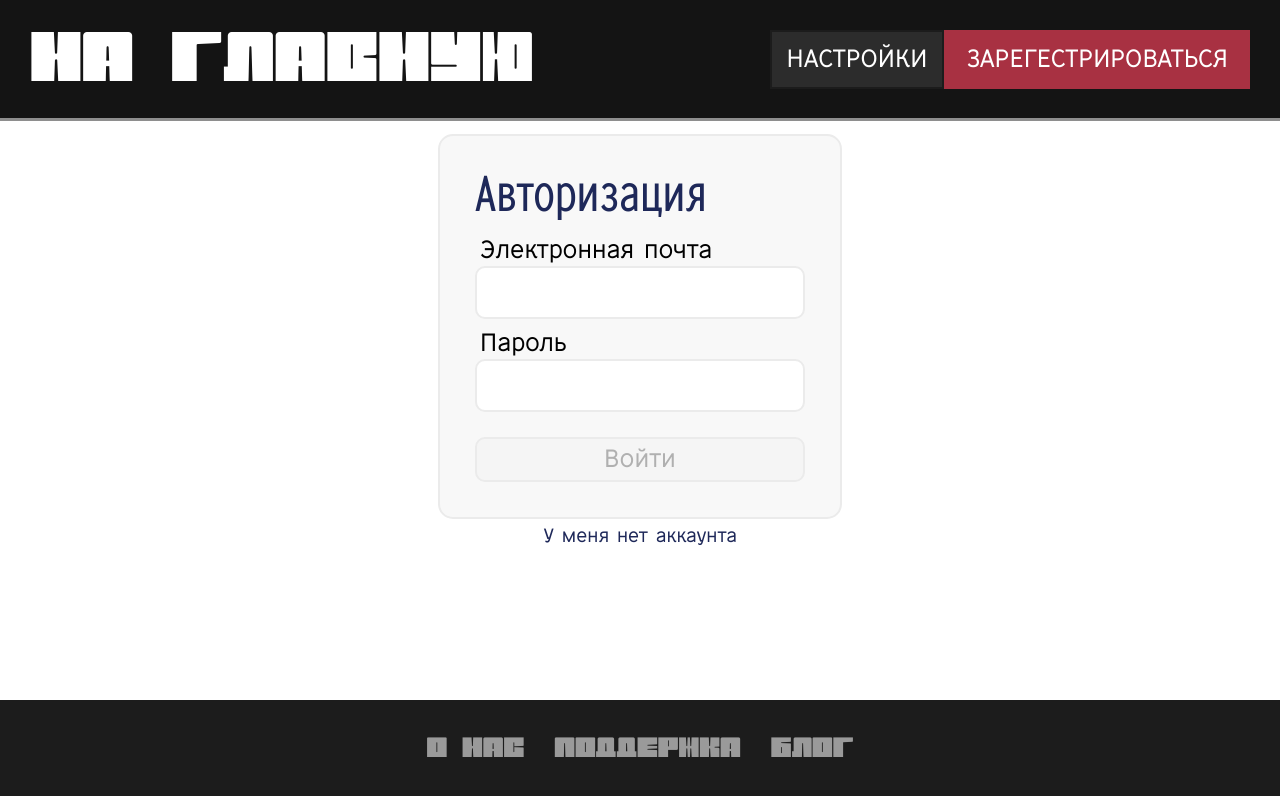
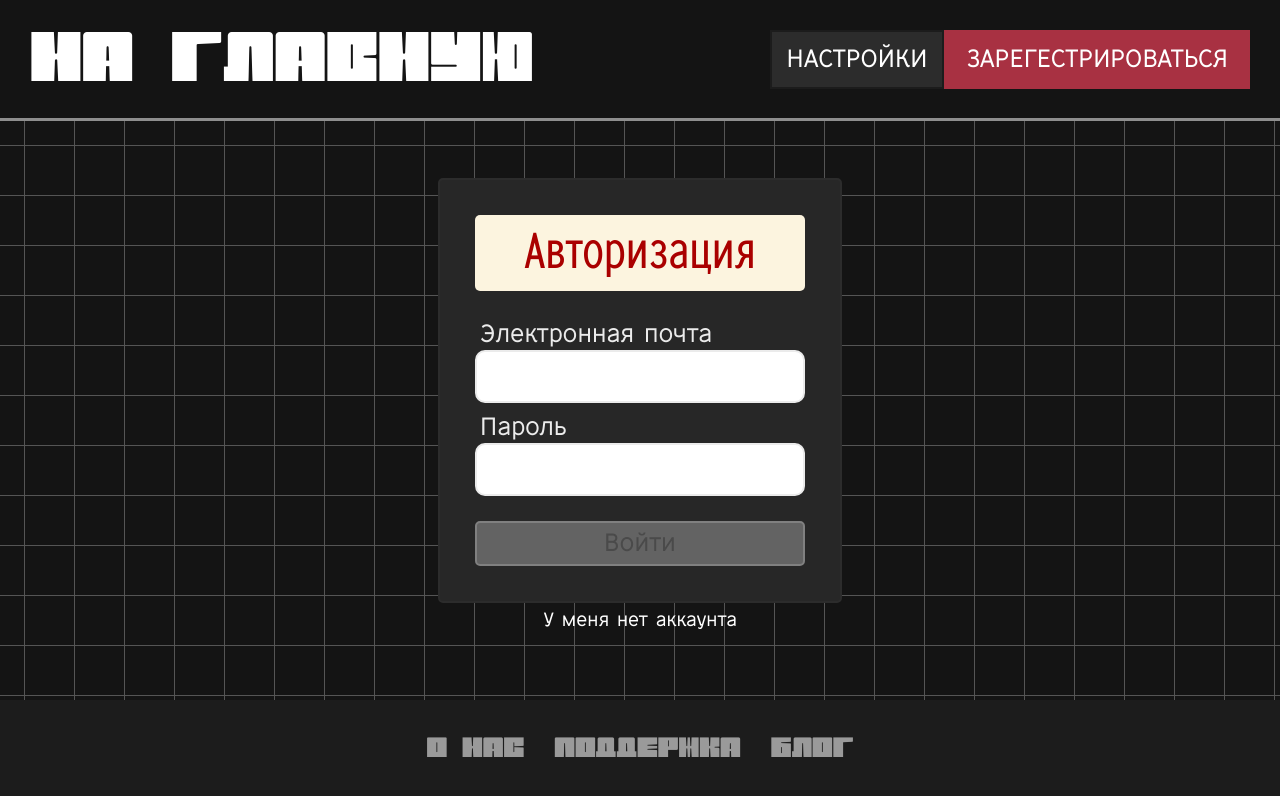
Before and after one commit to hellosooka/SGB_MainHub-client, a Vue app: page /authorization in a window 1280 px wide. Shown: the top 796 px of the page. Built offline with nearby package versions, Linux system fonts and the light colour scheme.

Commit message:
redesign auth and reg

```diff
--- a/src/components/GamesList/GameCard.vue
+++ b/src/components/GamesList/GameCard.vue
@@ -36,7 +36,10 @@ const isBought = computed(() => {
         <span class="description"> {{ description }} </span>
       </div>
       <div class="footer_container">
-        <span v-if="!isBought" class="price"> {{ price }}р </span>
+        <span v-if="!isBought" class="price">
+          <span v-if="price != 0"> {{ price }} </span>
+          <span v-else v-upper-case class="free"> free </span>
+        </span>
         <GameButton v-if="isBought" type="play"> Играть </GameButton>
         <GameButton v-else type="buy">
           <router-link :to="`/games/${id}`"> Купить </router-link>
@@ -54,10 +57,12 @@ const isBought = computed(() => {
   background-color: #2c2c2c;
   border: 4px solid black;
 
-  transition: 200ms cubic-bezier(0.23, 1, 0.32, 1);
+  transition: 100ms;
 }
 
-.card_container:hover {}
+.card_container:hover {
+  border: 4px solid #434343;
+}
 
 .image {
   object-fit: cover;
@@ -141,6 +146,10 @@ const isBought = computed(() => {
   }
 }
 
+.free {
+  color: #f6c453;
+}
+
 @media (max-width: 650px) {
   .card_container {
     width: 100%;
--- a/src/components/GamesList/GamesList.vue
+++ b/src/components/GamesList/GamesList.vue
@@ -2,9 +2,11 @@
 import GamesListHeader from "./GamesListHeader.vue";
 import GameCard from "./GameCard.vue";
 import { useGamesStore } from "../../stores/games";
-import { ref, computed, watch } from "vue";
+import { ref, computed } from "vue";
+import { useAuthStore } from "../../stores/auth";
 
 const gamesStore = useGamesStore();
+const authStore = useAuthStore();
 
 const filterType = ref("");
 const changeGames = (data) => {
@@ -17,12 +19,12 @@ const searchGame = (data) => {
 };
 
 const searchedGame = computed(() => {
-  if (filterType.value == "all") {
-    return gamesStore.allGames.filter((game) =>
+  if (filterType.value == "bought") {
+    return gamesStore.userGames.filter((game) =>
       game.title.includes(searchQuery.value)
     );
   } else {
-    return gamesStore.userGames.filter((game) =>
+    return gamesStore.allGames.filter((game) =>
       game.title.includes(searchQuery.value)
     );
   }
@@ -50,16 +52,16 @@ const searchedGame = computed(() => {
         :id="game.id"
         :title="game.title"
         :description="game.description"
-        :imageLink="game.image"
+        :imageLink="`${gamesStore.HOST}/${game.image}`"
         :tags="game.tags"
         :price="game.price"
       />
     </div>
     <div
       class="ups_container"
-      v-if="filterType != 'all' && searchedGame.length == 0"
+      v-if="searchedGame.length == 0 && authStore.isRegistering"
     >
-      <span class="ups_message"> Упс! У вас пока нет ни одной игры </span>
+      <span class="ups_message"> Упс! Здесь ни одной игры </span>
     </div>
   </div>
 </template>
@@ -71,6 +73,7 @@ const searchedGame = computed(() => {
   align-items: center;
   background-color: #1c1c1c;
   width: 98%;
+  padding-bottom: 1vw;
 }
 
 .cards_container {
--- a/src/components/GamesList/GamesListHeader.vue
+++ b/src/components/GamesList/GamesListHeader.vue
@@ -26,6 +26,7 @@ watch(searchQuery, (count) => {
           name="radio"
           value="all"
           v-model="filterValue"
+          checked
         />
         <label for="radio-2" v-upper-case>все</label>
       </div>
@@ -36,7 +37,6 @@ watch(searchQuery, (count) => {
           name="radio"
           value="bought"
           v-model="filterValue"
-          checked
         />
         <label for="radio-1" v-upper-case> купленные </label>
       </div>
--- a/src/views/AuthorizationView.vue
+++ b/src/views/AuthorizationView.vue
@@ -32,12 +32,13 @@ const onSubmit = async () => {
 </script>
 
 <template>
-  <div class="container">
+  <div class="auth_background">
+    <div class="auth_container">
       <span class="error_message" v-if="authStore.isError">
         {{ authStore.errorMessage }}
       </span>
       <form @submit.prevent="onSubmit" class="form_container">
-      <span class="title"> Авторизация </span>
+        <div class="title">Авторизация</div>
         <label class="label" for="email"> Электронная почта </label>
         <input v-model="email" class="input" id="email" type="email" />
         <label class="label" for="password"> Пароль </label>
@@ -55,20 +56,42 @@ const onSubmit = async () => {
         У меня нет аккаунта
       </router-link>
     </div>
+  </div>
 </template>
 
 <style scoped>
-.container {
+.auth_background {
+  background-color: #141414;
+}
+
+.auth_container {
   display: flex;
   flex-direction: column;
   align-items: center;
-  margin-bottom: 30px;
+  height: 100%;
+  justify-content: center;
+
+  background: linear-gradient(
+      to right,
+      transparent 48%,
+      #555 49%,
+      #555 50%,
+      transparent 51%
+    ),
+    linear-gradient(
+      to bottom,
+      transparent 48%,
+      #555 49%,
+      #555 50%,
+      transparent 51%
+    );
+  background-size: 50px 50px;
 }
 
 .error_message {
   padding: 1vw;
   border: 2px solid #e13b37;
-  border-radius: 10px;
+  border-radius: 5px;
   background-color: #f8f8f8;
   font-family: "St_sign normal";
   color: #e13b37;
@@ -78,18 +101,22 @@ const onSubmit = async () => {
 .title {
   font-size: 50px;
   font-family: "St_Sign condensed";
-  color: #1e2859;
-  margin-bottom: 5px;
+  margin-bottom: 1.5vw;
+  text-align: center;
+  padding: 1vw;
+  background-color: #fcf4df;
+  color: #aa0000;
+  border-radius: 5px;
 }
 
 .form_container {
   display: flex;
   flex-direction: column;
-  border: 2px solid #ebebeb;
-  border-radius: 15px;
+  border: 2px solid #2c2c2c;
+  border-radius: 5px;
   margin-top: 1vw;
   padding: 35px;
-  background-color: #f8f8f8;
+  background-color: #272727;
 }
 
 .label {
@@ -98,6 +125,7 @@ const onSubmit = async () => {
   margin-bottom: 3px;
   font-size: 25px;
   font-family: "St_Sign normal";
+  color: #ebebeb;
 }
 
 .input {
@@ -111,8 +139,8 @@ const onSubmit = async () => {
 .button {
   margin-top: 25px;
   font-size: 25px;
-  border-radius: 10px;
-  border: 2px solid #ebebeb;
+  border-radius: 5px;
+  border: 2px solid gray;
   padding: 8px;
   font-family: "St_Sign normal";
 
@@ -120,16 +148,16 @@ const onSubmit = async () => {
 }
 
 .active {
-  background-color: #1e2859;
+  background-color: #a83142;
   color: white;
-  border: 2px solid #1e2859;
+  border: 2px solid #8d2837;
 }
 
 .link {
   padding-top: 8px;
   font-size: 1.5vw;
   font-family: "St_Sign normal";
-  color: #1e2859;
+  color: white;
   margin-bottom: 2vw;
 }
 
--- a/src/views/GameView.vue
+++ b/src/views/GameView.vue
@@ -56,7 +56,12 @@ function getRandomIntInclusive(min, max) {
       </div>
       <button class="game-functions_button">
         <span v-if="isBought"> Играть </span>
-        <span v-else> Купить </span>
+        <span v-else>
+          <span v-if="gameData.price != 0">
+            Купить за {{ gameData.price }}р
+          </span>
+          <span class="free" v-else> Получить </span>
+        </span>
       </button>
     </div>
   </div>
@@ -75,6 +80,10 @@ function getRandomIntInclusive(min, max) {
   height: 5px;
   width: 99%;
   border: none;
+}
+
+.free {
+  font-size: 3.7vw;
 }
 
 .game-description_container {
@@ -156,21 +165,26 @@ function getRandomIntInclusive(min, max) {
 
 .game-functions_button {
   position: fixed;
-  right: 3vw;
-  bottom: 3vw;
+  right: 2vw;
+  bottom: 2vw;
   font-family: "St_sign normal";
-  font-size: 3.5vw;
-  padding: 1vw 3vw;
+  font-size: 3vw;
+  padding: 1vw 2vw;
   box-shadow: 10px 10px black;
   border: 4px solid black;
   background-color: #760000;
   color: white;
 
-  transition: 200ms cubic-bezier(1, 0, 0, 1);
+  transition: 200ms;
 }
 
 .game-functions_button:hover {
   background-color: #8d2837;
+}
+
+.game-functions_button:active {
+  box-shadow: 0px 0px black;
+  transform: translate(10px, 10px);
 }
 
 @media (max-width: 820px) {
--- a/src/views/PurchasesView.vue
+++ b/src/views/PurchasesView.vue
@@ -15,11 +15,12 @@ import GamesList from "../components/GamesList/GamesList.vue";
 .background {
   background-color: #141414;
 }
+
 .container {
   display: flex;
   flex-direction: column;
   align-items: center;
-  margin-bottom: 20px;
+  margin-bottom: 1.5vw;
 
   border: none;
   border-radius: 20px 20px 0px 0px;
--- a/src/views/RegistrationView.vue
+++ b/src/views/RegistrationView.vue
@@ -41,7 +41,8 @@ const onSubmit = async () => {
 </script>
 
 <template>
-  <div class="container">
+  <div class="reg_background">
+    <div class="reg_container">
       <span class="error_message" v-if="authStore.isError">
         {{ authStore.errorMessage }}
       </span>
@@ -70,20 +71,42 @@ const onSubmit = async () => {
         Я уже зарегестрирован
       </router-link>
     </div>
+  </div>
 </template>
 
 <style scoped>
-.container {
+.reg_background {
+  background-color: #141414;
+}
+
+.reg_container {
   display: flex;
   flex-direction: column;
   align-items: center;
-  margin-bottom: 30px;
+  height: 100%;
+  justify-content: center;
+
+  background: linear-gradient(
+      to right,
+      transparent 48%,
+      #555 49%,
+      #555 50%,
+      transparent 51%
+    ),
+    linear-gradient(
+      to bottom,
+      transparent 48%,
+      #555 49%,
+      #555 50%,
+      transparent 51%
+    );
+  background-size: 50px 50px;
 }
 
 .error_message {
   padding: 1vw;
   border: 2px solid #e13b37;
-  border-radius: 10px;
+  border-radius: 5px;
   background-color: #f8f8f8;
   font-family: "St_sign normal";
   color: #e13b37;
@@ -93,19 +116,22 @@ const onSubmit = async () => {
 .title {
   font-size: 50px;
   font-family: "St_Sign condensed";
-  color: #1e2859;
+  margin-bottom: 1.5vw;
+  text-align: center;
+  padding: 1vw;
+  background-color: #fcf4df;
+  color: #3548a0;
+  border-radius: 5px;
 }
 
 .form_container {
   display: flex;
   flex-direction: column;
-  border: 2px solid #ebebeb;
-  border-radius: 15px;
+  border: 2px solid #2c2c2c;
+  border-radius: 5px;
+  margin-top: 1vw;
   padding: 35px;
-  background-color: #f8f8f8;
-  margin-top: 1vw;
-
-  transition: 300ms;
+  background-color: #272727;
 }
 
 .label {
@@ -114,6 +140,7 @@ const onSubmit = async () => {
   margin-bottom: 3px;
   font-size: 25px;
   font-family: "St_Sign normal";
+  color: #ebebeb;
 }
 
 .input {
@@ -127,8 +154,8 @@ const onSubmit = async () => {
 .button {
   margin-top: 25px;
   font-size: 25px;
-  border-radius: 10px;
-  border: 2px solid #ebebeb;
+  border-radius: 5px;
+  border: 2px solid gray;
   padding: 8px;
   font-family: "St_Sign normal";
 
@@ -136,16 +163,16 @@ const onSubmit = async () => {
 }
 
 .active {
-  background-color: #1e2859;
+  background-color: #a83142;
   color: white;
-  border: 2px solid #1e2859;
+  border: 2px solid #8d2837;
 }
 
 .link {
   padding-top: 8px;
   font-size: 1.5vw;
   font-family: "St_Sign normal";
-  color: #1e2859;
+  color: white;
   margin-bottom: 2vw;
 }
 
```
Lines whose indentation alone changed are shown as unchanged.
